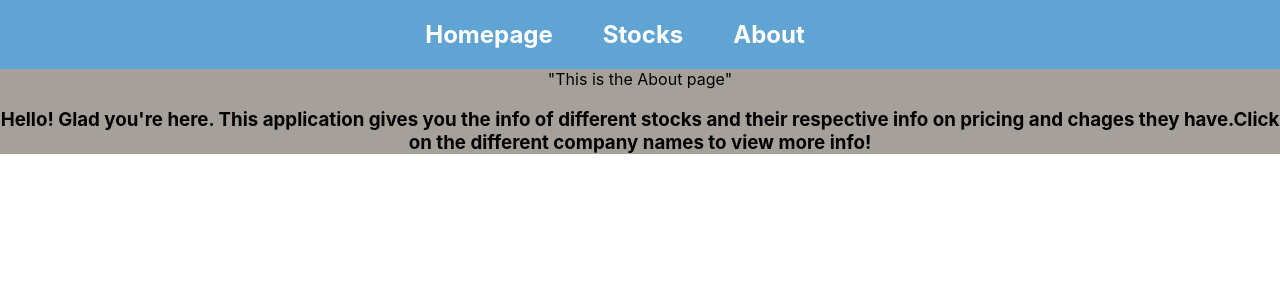
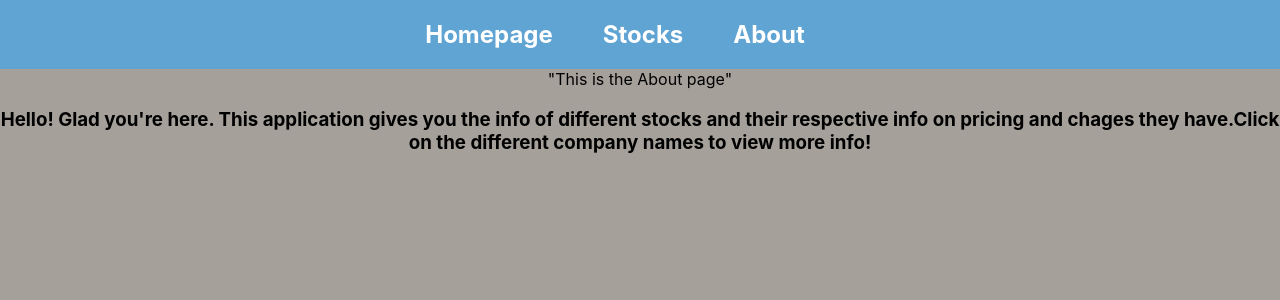
Before and after one commit to SlowLifeMatt/react-router-stocks, a React (Create React App) app: page /about in a window 1280 px wide. Shown: the top 300 px of the page. Built offline with nearby package versions, Linux system fonts and the light colour scheme.

Commit message:
add feedback

```diff
--- a/src/App.css
+++ b/src/App.css
@@ -1,9 +1,11 @@
+/* i put a height on .App so the background color fills the whole page */
 * {
 
   text-align: center;
 }
 .App {
   background-color: rgb(165, 160, 154);
+  height: 100vh;
 }
 .nav {
   display:flex;
@@ -11,8 +13,6 @@
   background-color: rgb(96, 164, 212);
   color: white;
   text-align: center;
-
-
 }
 a {
   text-decoration: none;
--- a/src/pages/About.js
+++ b/src/pages/About.js
@@ -1,5 +1,5 @@
 import React from 'react'
-
+// this might be a good place to maybe try to pull in more api data and do about info for each stock, a stretch..
 const About = () => {
   return (
 
```
Also changed, not shown: 1 other file (tests, documents, lock files or other folders).
